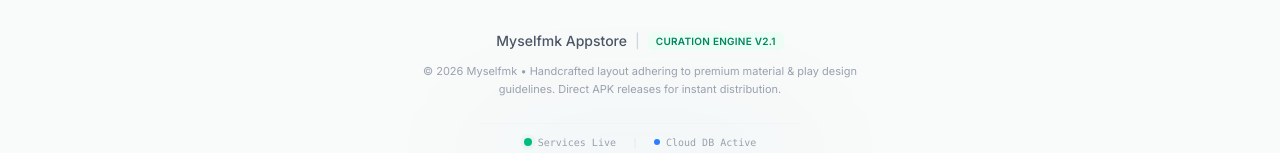
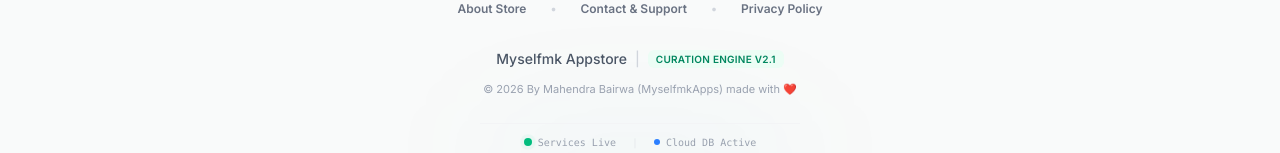
Before and after one commit to myselfmk061/myselfmkappstore, a React (Vite) app: page / in a window 1280 px wide. Shown: the part 603-756 px from the top of the page. Built offline with nearby package versions, Linux system fonts and the light colour scheme; no server answers; the database is empty.

Commit message:
Update footer copyright to credit Mahendra Bairwa (MyselfmkApps)

```diff
--- a/src/App.tsx
+++ b/src/App.tsx
@@ -472,7 +472,7 @@ export default function App() {
               <span className="text-[#01875f] font-semibold bg-emerald-50 px-2 py-0.5 rounded-md text-[10px] tracking-wide uppercase">Curation Engine v2.1</span>
             </p>
             <p className="font-sans text-gray-400 text-[11px] leading-relaxed max-w-md mx-auto">
-              © 2026 Myselfmk • Handcrafted layout adhering to premium material & play design guidelines. Direct APK releases for instant distribution.
+              © 2026 By Mahendra Bairwa (MyselfmkApps) made with ❤️
             </p>
           </div>
 
```
